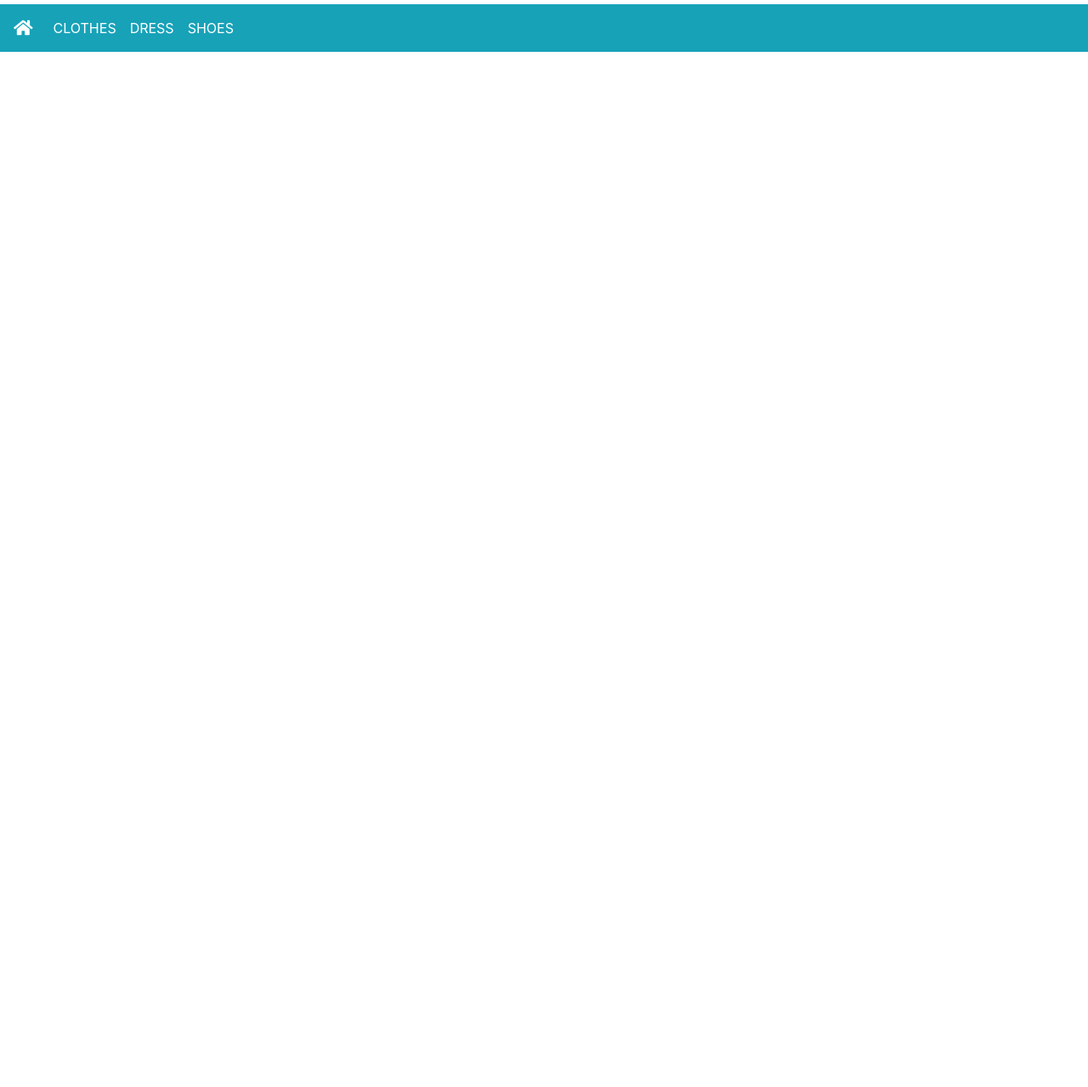
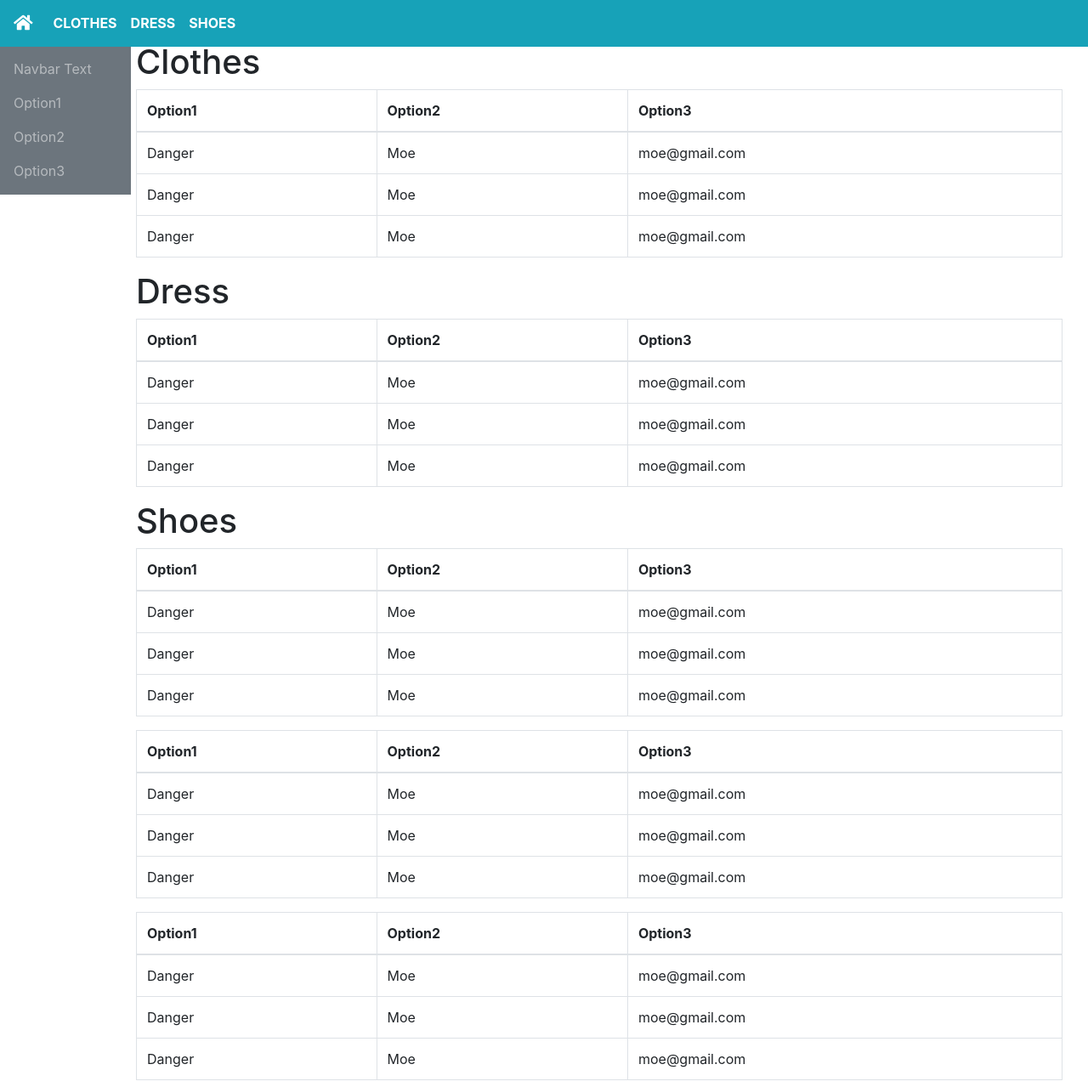
Before and after one commit to vanvusontrang/FashionStore, a plain HTML site: page index.html in a window 1280 px wide. Shown: the part 81-1360 px from the top of the page at 85% size. Before the commit the page ends 800 px from the top, so only its background shows below. Drawn offline with nearby package versions, Linux system fonts and the light colour scheme.

Commit message:
form and navbar

```diff
--- a/css/style.css
+++ b/css/style.css
@@ -1,7 +1,10 @@
+body {
+    margin: 0%;
+}
 /* avatar image */
 #avatar {
-    width: 60px;
-    height: 60px;
+    width: 40px;
+    height: 40px;
   }
 /*remove underline link*/
 #homelink {
@@ -11,3 +14,25 @@
 nav ul li a {
     text-decoration: none;
 }
+#col-1-5 {
+    width: 12.5%;
+    flex: 0 0 12.5%;
+    max-width: 12.5%;
+    position: relative;
+}
+#tool-navbar {
+    position: fixed;
+    width: 100%;
+    top: 80px;
+    z-index: 99;
+}
+#main-container {
+    position: relative;;
+    width: 100%;
+    top: 44px;
+}
+#left-navbar {
+    position: fixed;
+    width: 12%;
+    top: 134px;
+}
--- a/index.html
+++ b/index.html
@@ -29,23 +29,187 @@
         </ul>
     </nav>
     <!--Tools Navbar-->
-    <nav class="navbar navbar-expand-sm bg-info navbar-dark">
+    <nav id="tool-navbar" class="navbar navbar-expand-sm bg-info navbar-dark">
         <ul class="navbar-nav">
-            <a class="navbar-brand" href="index.html">
-                <i class="fas fa-home py-0"></i>
-            </a>
+            <li class="nav-item">
+                <a class="navbar-brand" href="index.html">
+                    <i class="fas fa-home py-0"></i>
+                </a>
+            </li>
         </ul>
         <ul class="navbar-nav">
             <li class="nav-item">
-                <a href="#" class="nav-link active py-0">CLOTHES</a>
+                <a href="#" class="nav-link active py-0"><b>CLOTHES</b></a>
             </li>
             <li class="nav-item">
-                <a href="#" class="nav-link active py-0">DRESS</a>
+                <a href="#" class="nav-link active py-0"><b>DRESS</b></a>
             </li>
             <li class="nav-item">
-                <a href="#" class="nav-link active py-0">SHOES</a>
+                <a href="#" class="nav-link active py-0"><b>SHOES</b></a>
             </li>
         </ul>
     </nav>
+    <!--Main container-->
+    <div id="main-container" class="row">
+        <div id="col-1-5" class="col-1">
+            <!--Left navbar-->
+            <nav id="left-navbar" class="navbar bg-secondary navbar-dark">
+                <ul class="navbar-nav mr-auto">
+                    <li class="nav-item">
+                        <span class="navbar-text">
+                            Navbar Text
+                        </span>
+                    </li>
+                    <li class="nav-item">
+                        <a class="nav-link" href="#">Option1</a>
+                    </li>
+                    <li class="nav-item">
+                        <a class="nav-link" href="#">Option2</a>
+                    </li>
+                    <li class="nav-item">
+                        <a class="nav-link" href="#">Option3</a>
+                    </li>
+                </ul>
+            </nav>
+        </div>
+        <!--Data table-->
+        <div class="col">
+            <h1>Clothes</h1>
+            <table class="table table-bordered table-hover">
+                <thead>
+                    <tr>
+                        <th>Option1</th>
+                        <th>Option2</th>
+                        <th>Option3</th>
+                    </tr>
+                </thead>
+                <tbody>
+                    <tr>
+                        <td>Danger</td>
+                        <td>Moe</td>
+                        <td>moe@gmail.com</td>
+                    </tr>
+                    <tr>
+                        <td>Danger</td>
+                        <td>Moe</td>
+                        <td>moe@gmail.com</td>
+                    </tr>
+                    <tr>
+                        <td>Danger</td>
+                        <td>Moe</td>
+                        <td>moe@gmail.com</td>
+                    </tr>
+                </tbody>
+            </table>
+            <h1>Dress</h1>
+            <table class="table table-bordered table-hover">
+                <thead>
+                    <tr>
+                        <th>Option1</th>
+                        <th>Option2</th>
+                        <th>Option3</th>
+                    </tr>
+                </thead>
+                <tbody>
+                    <tr>
+                        <td>Danger</td>
+                        <td>Moe</td>
+                        <td>moe@gmail.com</td>
+                    </tr>
+                    <tr>
+                        <td>Danger</td>
+                        <td>Moe</td>
+                        <td>moe@gmail.com</td>
+                    </tr>
+                    <tr>
+                        <td>Danger</td>
+                        <td>Moe</td>
+                        <td>moe@gmail.com</td>
+                    </tr>
+                </tbody>
+            </table>
+            <h1>Shoes</h1>
+            <table class="table table-bordered table-hover">
+                <thead>
+                    <tr>
+                        <th>Option1</th>
+                        <th>Option2</th>
+                        <th>Option3</th>
+                    </tr>
+                </thead>
+                <tbody>
+                    <tr>
+                        <td>Danger</td>
+                        <td>Moe</td>
+                        <td>moe@gmail.com</td>
+                    </tr>
+                    <tr>
+                        <td>Danger</td>
+                        <td>Moe</td>
+                        <td>moe@gmail.com</td>
+                    </tr>
+                    <tr>
+                        <td>Danger</td>
+                        <td>Moe</td>
+                        <td>moe@gmail.com</td>
+                    </tr>
+                </tbody>
+            </table>
+            <table class="table table-bordered table-hover">
+                <thead>
+                    <tr>
+                        <th>Option1</th>
+                        <th>Option2</th>
+                        <th>Option3</th>
+                    </tr>
+                </thead>
+                <tbody>
+                    <tr>
+                        <td>Danger</td>
+                        <td>Moe</td>
+                        <td>moe@gmail.com</td>
+                    </tr>
+                    <tr>
+                        <td>Danger</td>
+                        <td>Moe</td>
+                        <td>moe@gmail.com</td>
+                    </tr>
+                    <tr>
+                        <td>Danger</td>
+                        <td>Moe</td>
+                        <td>moe@gmail.com</td>
+                    </tr>
+                </tbody>
+            </table>
+            <table class="table table-bordered table-hover">
+                <thead>
+                    <tr>
+                        <th>Option1</th>
+                        <th>Option2</th>
+                        <th>Option3</th>
+                    </tr>
+                </thead>
+                <tbody>
+                    <tr>
+                        <td>Danger</td>
+                        <td>Moe</td>
+                        <td>moe@gmail.com</td>
+                    </tr>
+                    <tr>
+                        <td>Danger</td>
+                        <td>Moe</td>
+                        <td>moe@gmail.com</td>
+                    </tr>
+                    <tr>
+                        <td>Danger</td>
+                        <td>Moe</td>
+                        <td>moe@gmail.com</td>
+                    </tr>
+                </tbody>
+            </table>
+        </div>
+    </div>
+    <!--common.js-->
+    <script src="js/common.js"></script>
 </body>
 </html>
--- a/js/common.js
+++ b/js/common.js
@@ -0,0 +1,12 @@
+window.onscroll = function() {scrollFunction()};
+// set position navbar when scroll
+function scrollFunction() {
+    if(document.body.scrollTop > 20 || document.documentElement.scrollTop > 20) {
+        document.getElementById("tool-navbar").style.top = "0px";
+        document.getElementById("left-navbar").style.top = "54px";
+    }
+    else {
+        document.getElementById("tool-navbar").style.top = "80px";
+        document.getElementById("left-navbar").style.top = "134px";
+    }
+}
```
